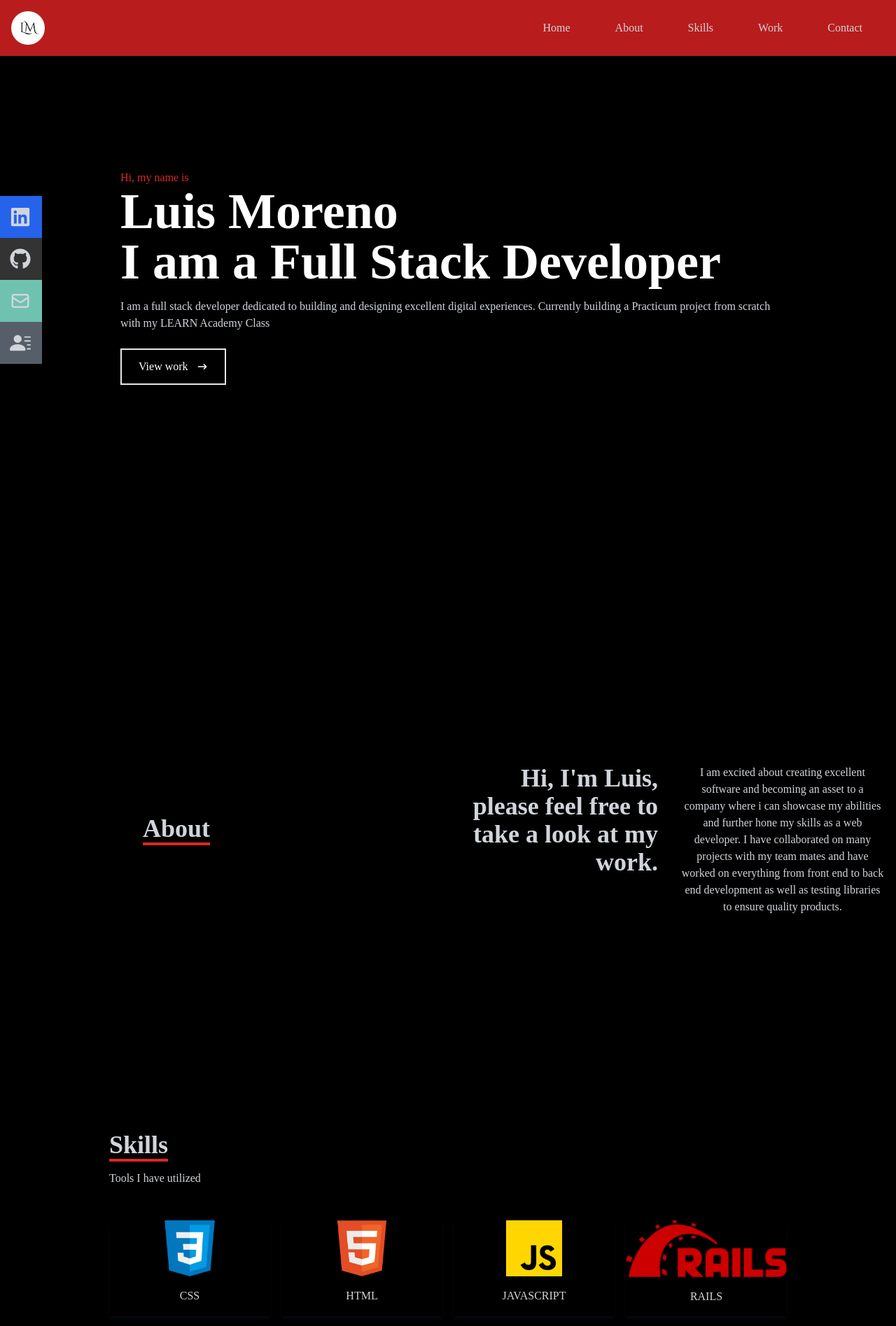
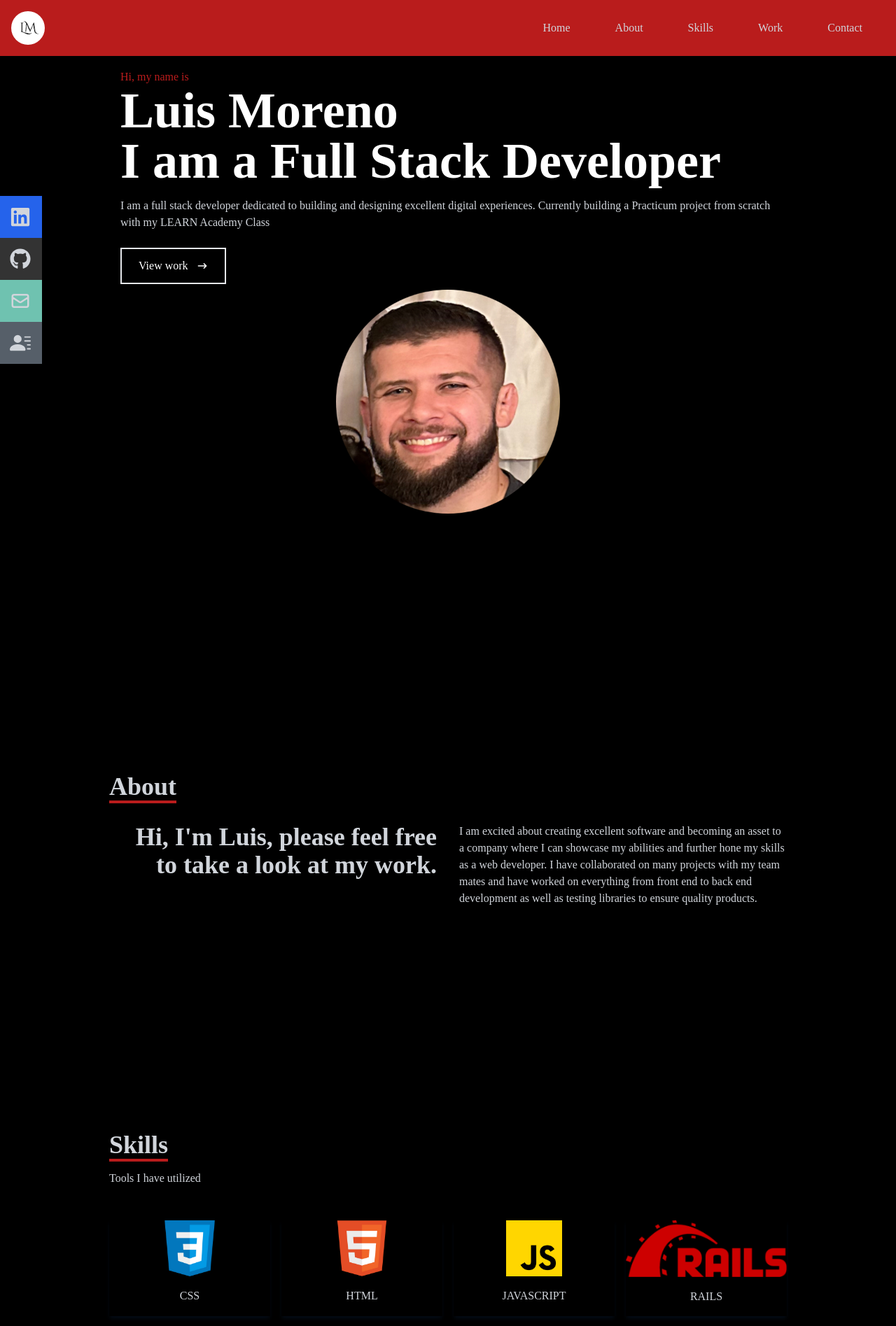
Before and after one commit to Louie-cpu/Louies-react-portfolio, a React (Create React App) app in the folder portfolio-luis.js/: page / in a window 1280 px wide. Shown: the top 1895 px of the page at 70% size. Built offline with nearby package versions, Linux system fonts and the light colour scheme.

Commit message:
updated about page an added photo to home page

```diff
--- a/portfolio-luis.js/src/components/About.jsx
+++ b/portfolio-luis.js/src/components/About.jsx
@@ -2,23 +2,26 @@ import React from "react"
 
 const About = () => {
   return (
-    <div name="about" className="w-full h-screen bg-black text-gray-300">
-      <div className="flex fex-col justify-center items-center w-full h-full">
+    <div
+      name="about"
+      className="w-full h-screen bg-black text-gray-300 flex items-center"
+    >
+      <div className="flex flex-col justify-center items-center w-full h-full">
         <div className="max-w-[1000px] w-full grid grid-cols-2 gap-8">
-          <div className="sm:text-right pb-8 pl-4">
-            <p className="text-4xl font-bold inline border-b-4 border-red-600">
+          <div className="sm:text-left pb-8 pl-4">
+            <p className="text-4xl font-bold inline border-b-4 border-red-700">
               About
             </p>
           </div>
         </div>
-        <div className="max-w-[1000px] w-full grid sm:grid-cols-2 gap-8 px-4 text-center justify-center">
+        <div className="max-w-[1000px] w-full grid sm:grid-cols-2 gap-8 px-4">
           <div className="sm:text-right text-4xl font-bold">
             <p>Hi, I'm Luis, please feel free to take a look at my work.</p>
           </div>
           <div>
             <p>
               I am excited about creating excellent software and becoming an
-              asset to a company where i can showcase my abilities and further
+              asset to a company where I can showcase my abilities and further
               hone my skills as a web developer. I have collaborated on many
               projects with my team mates and have worked on everything from
               front end to back end development as well as testing libraries to
--- a/portfolio-luis.js/src/components/Contact.jsx
+++ b/portfolio-luis.js/src/components/Contact.jsx
@@ -12,7 +12,7 @@ const Contact = () => {
         className="flex flex-col max-w-[600px] w-full"
       >
         <div className="pb-8">
-          <p className="text-4xl font-bold inline border-b-4 border-red-600 text-gray-300">
+          <p className="text-4xl font-bold inline border-b-4 border-red-700 text-gray-300">
             Contact
           </p>
           <p className="text-gray-300 py-4">
@@ -37,7 +37,7 @@ const Contact = () => {
           rows="10"
           placeholder="Message"
         ></textarea>
-        <button className="text-white border-2 hover:bg-red-600 hover:border-red-600 px-4 py-3 my-8 mx-auto flex items-center">
+        <button className="text-white border-2 hover:bg-red-700 hover:border-red-700 px-4 py-3 my-8 mx-auto flex items-center">
           Lets Collaborate
         </button>
       </form>
--- a/portfolio-luis.js/src/components/Home.jsx
+++ b/portfolio-luis.js/src/components/Home.jsx
@@ -1,12 +1,13 @@
 import React from "react"
 import { HiArrowNarrowRight } from "react-icons/hi"
+import pf from "../assets/profile_photo.png"
 
 const Home = () => {
   return (
-    <div name="home " className="w-full h-screen bg-black">
+    <div name="home " className="w-full h-screen py-3 bg-black">
       {/* container */}
       <div className="max-w-[1000px] mx-auto px-8 flex flex-col justify-center h-full">
-        <p className="text-red-600">Hi, my name is</p>
+        <p className="text-red-700 mt-8">Hi, my name is</p>
         <h1 className="text-4xl sm:text-7xl font-bold text-white">
           Luis Moreno
         </h1>
@@ -19,13 +20,14 @@ const Home = () => {
           from scratch with my LEARN Academy Class
         </p>
         <div>
-          <button className="text-white group border-2 px-6 py-3 my-2 flex items-center hover:bg-red-600 hover:border-red-600">
+          <button className="text-white group border-2 px-6 py-3 my-2 flex items-center hover:bg-red-700 hover:border-red-700">
             {" "}
             View work
             <span className="group-hover:rotate-90 duration-300">
               <HiArrowNarrowRight className="ml-3" />
             </span>
           </button>
+          <img src={pf} alt="Louie img" class="mx-auto w-1/2 max-w-xs h-auto" />
         </div>
       </div>
     </div>
--- a/portfolio-luis.js/src/components/Navbar.jsx
+++ b/portfolio-luis.js/src/components/Navbar.jsx
@@ -96,7 +96,7 @@ const Navbar = () => {
               to="home"
               smooth={true}
               duration={500}
-              className="hover:text-white hover:text-red-600 px-4 py-2 rounded-lg"
+              className="hover:text-white hover:text-red-700 px-4 py-2 rounded-lg"
             >
               Home
             </Link>
@@ -108,7 +108,7 @@ const Navbar = () => {
               to="about"
               smooth={true}
               duration={500}
-              className="hover:text-white hover:text-red-600 px-4 py-2 rounded-lg"
+              className="hover:text-white hover:text-red-700 px-4 py-2 rounded-lg"
             >
               About
             </Link>
@@ -120,7 +120,7 @@ const Navbar = () => {
               to="skills"
               smooth={true}
               duration={500}
-              className="hover:text-white hover:text-red-600 px-4 py-2 rounded-lg"
+              className="hover:text-white hover:text-red-700 px-4 py-2 rounded-lg"
             >
               Skills
             </Link>
@@ -131,7 +131,7 @@ const Navbar = () => {
               to="work"
               smooth={true}
               duration={500}
-              className="hover:text-white hover:text-red-600 px-4 py-2 rounded-lg"
+              className="hover:text-white hover:text-red-700 px-4 py-2 rounded-lg"
             >
               Work
             </Link>
@@ -142,7 +142,7 @@ const Navbar = () => {
               to="contact"
               smooth={true}
               duration={500}
-              className="hover:text-white hover:text-red-600 px-4 py-2 rounded-lg"
+              className="hover:text-white hover:text-red-700 px-4 py-2 rounded-lg"
             >
               Contact
             </Link>
--- a/portfolio-luis.js/src/components/Skills.jsx
+++ b/portfolio-luis.js/src/components/Skills.jsx
@@ -14,7 +14,7 @@ const Skills = () => {
       {/* container */}
       <div className="max-w-[1000px] mx-auto p-4 flex flex-col justify-center w-full h-full">
         <div>
-          <p className="text-4xl font-bold inline border-b-4 border-red-600">
+          <p className="text-4xl font-bold inline border-b-4 border-red-700">
             Skills
           </p>
           <p className="py-4">Tools I have utilized</p>
--- a/portfolio-luis.js/src/components/Work.jsx
+++ b/portfolio-luis.js/src/components/Work.jsx
@@ -8,7 +8,7 @@ const Work = () => {
     <div name="work" className="w-full md:h-screen text-gray-300 bg-black">
       <div className="max-w-[1000px] mx-auto p-4 flex flex-col justify-center w-full h-full">
         <div className="pb-8">
-          <p className="text-4xl font-bold inline border-b-4 text-gray-300 border-red-600">
+          <p className="text-4xl font-bold inline border-b-4 text-gray-300 border-red-700">
             Work
           </p>
           <p className="py-6">// Check out some of my recent work</p>
```
Also changed, not shown: portfolio-luis.js/src/assets/profile_photo.png (added).
